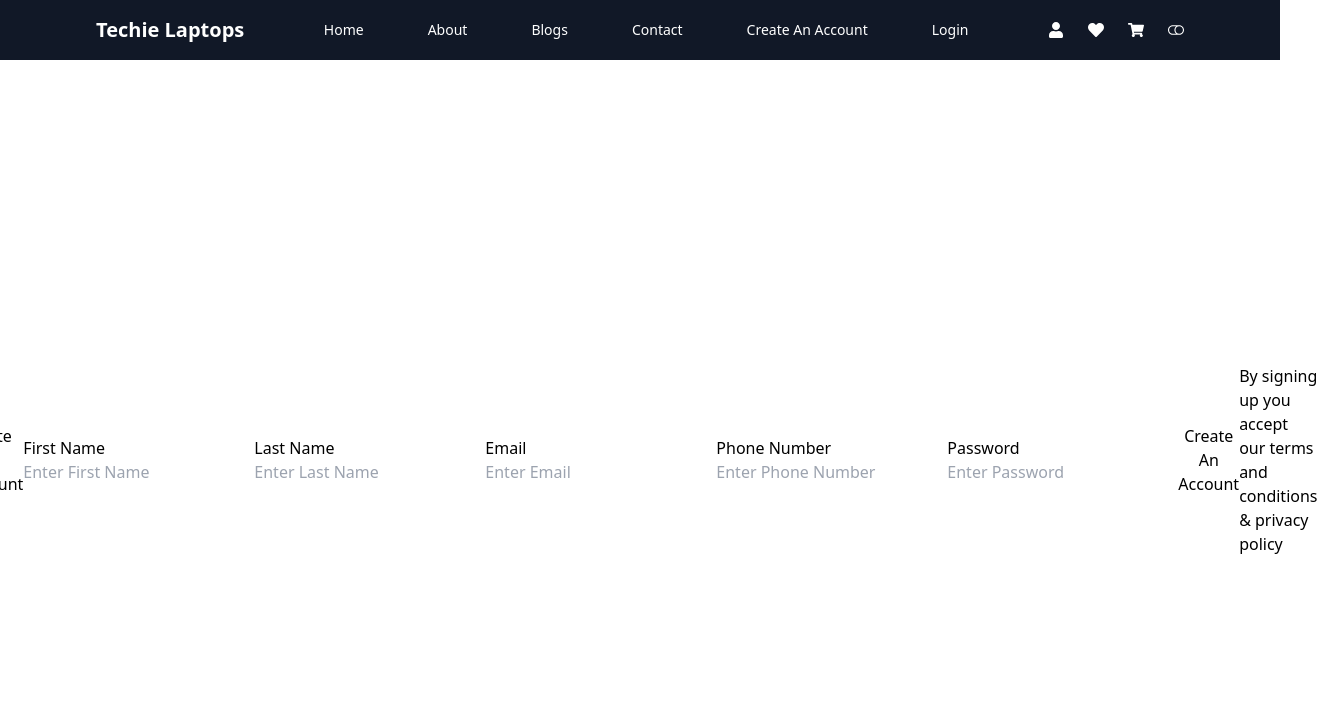
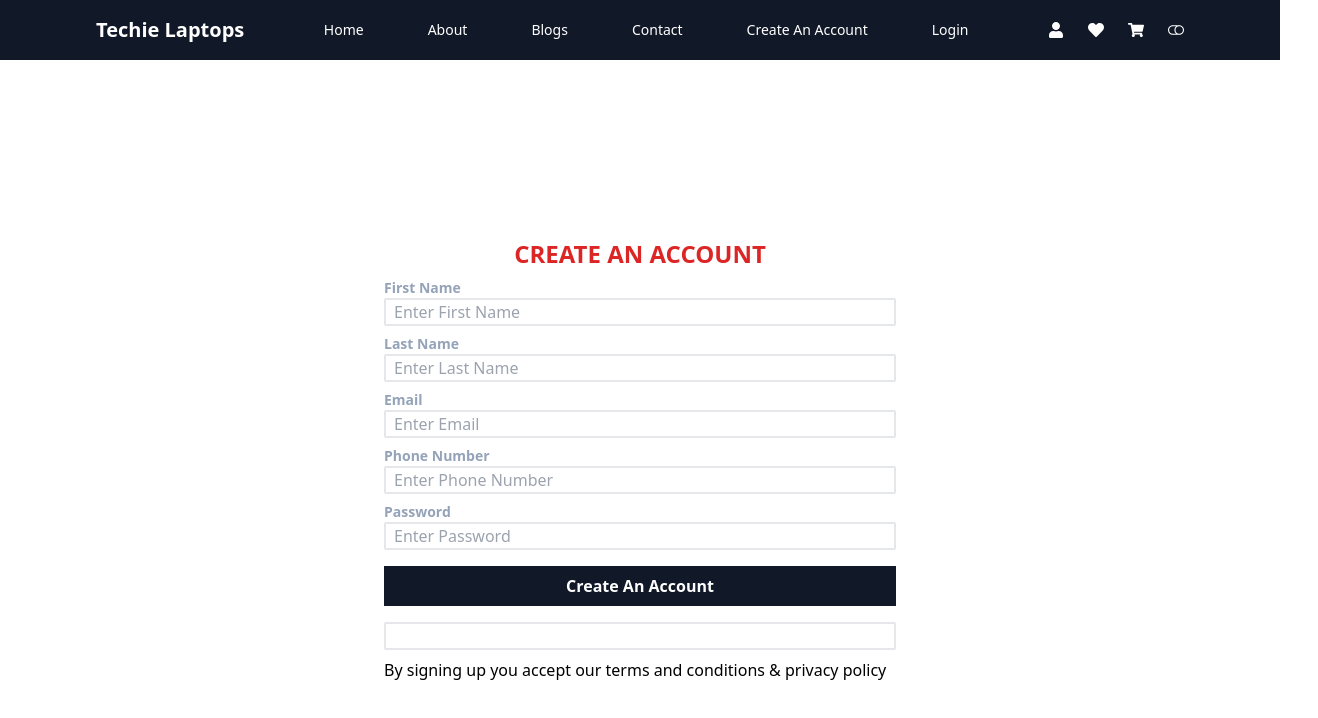
Before and after one commit to Kene10-codes/laptops-showroom, a React (Create React App) app in the folder client/: page /create-account in a window 1280 px wide. Shown: the top 718 px of the page, 1318 px wide, since content can reach past the window. Built offline with nearby package versions, Linux system fonts and the light colour scheme.

Commit message:
Developing the registration UI page and refactored the API call function for a reuse

```diff
--- a/client/package.json
+++ b/client/package.json
@@ -11,6 +11,7 @@
     "react-icons": "^5.2.1",
     "react-router-dom": "^6.23.1",
     "react-scripts": "^5.0.1",
+    "react-spinners": "^0.13.8",
     "web-vitals": "^2.1.4"
   },
   "scripts": {
--- a/client/src/components/button.js
+++ b/client/src/components/button.js
@@ -1,6 +1,6 @@
 export default function ReusableButton({ value, handleSubmit }) {
     return (
-        <div>
+        <div className="text-center bg-gray-900 text-white font-semibold font-md py-2 my-4">
             <button onClick={handleSubmit}>{value}</button>
         </div>
     )
--- a/client/src/components/card.js
+++ b/client/src/components/card.js
@@ -1,9 +1,23 @@
-import React from 'react'
-
-export default function Card() {
+export default function Card({
+    photos,
+    brand,
+    processor,
+    ram,
+    storage,
+    price,
+}) {
+    console.log(photos + '>>>>photos')
     return (
         <div>
-            <div>Card</div>
+            <div>{/* <img src={url} /> */}PHOTO WILL BE HERE</div>
+            <div>
+                <h2>Specifications</h2>
+                <p>Brand: {brand}</p>
+                <p>Processor: {processor}</p>
+                <p>RAM Size: {ram}</p>
+                <p>Storage: {storage}</p>
+                <p>Price: {price}</p>
+            </div>
         </div>
     )
 }
--- a/client/src/components/input.js
+++ b/client/src/components/input.js
@@ -8,9 +8,15 @@ export default function ReusableInput({
     ...otherProps
 }) {
     return (
-        <div>
-            <label htmlFor={otherProps.id}>{label}</label>
+        <div className="flex flex-col my-2">
+            <label
+                htmlFor={otherProps.id}
+                className="text-sm font-bold text-slate-400"
+            >
+                {label}
+            </label>
             <input
+                className="rounded-sm border-2 border-inherit pr-4 pl-2 w-full"
                 type={type}
                 id={otherProps.id}
                 value={value}
--- a/client/src/pages/home.js
+++ b/client/src/pages/home.js
@@ -1,47 +1,56 @@
 import { useContext, useEffect, useState } from 'react'
+import { ClipLoader } from 'react-spinners'
 import Navbar from '../components/navbar'
 import { ThemeContext } from '../context/Theme'
-import { SERVER_BASE_URL } from '../constants/constants'
+import { fetchProducts } from '../services/api'
+import Card from '../components/card'
 
 const Home = () => {
     const [products, setProducts] = useState([])
-    const [success, setSuccess] = useState()
+    const [loading, setLoading] = useState(false)
+    const [success, setSuccess] = useState(false)
     const { theme } = useContext(ThemeContext)
 
+    console.log(products)
+
     useEffect(() => {
-        const getProducts = async () => {
-            try {
-                const requestOptions = {
-                    method: 'GET',
-                    headers: {
-                        Accept: 'application/json',
-                        'Content-Type': 'application/json',
-                    },
-                }
-
-                // POST USER DATA
-                const response = await fetch(
-                    `${SERVER_BASE_URL}/api/product/`,
-                    requestOptions
-                )
-                if (!response) {
-                    throw new Error('Networl issue')
-                }
-                const result = await response.json()
-                setProducts(result.message)
-            } catch (e) {
-                console.log(e)
-            }
-        }
-
-        getProducts()
+        ;(async function () {
+            const result = await fetchProducts('api/product/', 'GET')
+            setProducts(result?.message)
+            setSuccess(true)
+        })()
     }, [])
 
     return (
         <div className={theme ? 'bg-black text-white' : 'bg-transparent'}>
             <Navbar />
             <div className="flex flex-row min-h-screen">
-                <div>Home</div>
+                {(products?.length === 0) & !loading ? (
+                    <div className="flex flex-row min-h-screen justify-center items-center">
+                        <ClipLoader
+                            color="#000000"
+                            loading={!loading}
+                            size={150}
+                            aria-label="Loading Spinner"
+                            data-testid="loader"
+                        />
+                    </div>
+                ) : (
+                    <div className="flex flex-row">
+                        {products?.map((product, index) =>
+                            product?.photos?.map((photo, index) => (
+                                <Card
+                                    photos={[photo]}
+                                    key={product._id}
+                                    brand={product.brand}
+                                    storage={product.storage}
+                                    price={product.price}
+                                    processor={product.processor}
+                                />
+                            ))
+                        )}
+                    </div>
+                )}
             </div>
         </div>
     )
--- a/client/src/pages/register.js
+++ b/client/src/pages/register.js
@@ -1,9 +1,10 @@
 import React, { useContext, useState } from 'react'
 import ReusableInput from '../components/input'
 import ReusableButton from '../components/button'
-import { SERVER_BASE_URL } from '../constants/constants'
 import Navbar from '../components/navbar'
 import { ThemeContext } from '../context/Theme'
+import { registerUser } from '../services/api'
+import { Link } from 'react-router-dom'
 
 const Register = () => {
     const [firstname, setFirstname] = useState('')
@@ -29,40 +30,23 @@ const Register = () => {
     const handleSubmit = async (e) => {
         e.preventDefault()
 
-        try {
-            const requestOptions = {
-                method: 'POST',
-                headers: {
-                    Accept: 'application/json',
-                    'Content-Type': 'application/json',
-                },
-                body: JSON.stringify({
+        await registerUser('POST', 'api/user/register ', {
             firstName: firstname,
             lastName: lastname,
             email: email,
             phoneNumber: phone,
             password: password,
-                }),
-            }
-
-            // POST USER DATA
-            const response = await fetch(
-                `${SERVER_BASE_URL}/api/user/register`,
-                requestOptions
-            )
-            if (!response) throw new Error('Network issue')
-            const result = await response.json()
-            setSuccess(result.message)
-        } catch (e) {
-            console.log(e)
-        }
+        })
     }
 
     return (
         <div className={theme ? 'bg-black' : 'bg-transparent'}>
             <Navbar />
-            <div className="flex flex-row min-h-screen justify-center items-center ">
-                <h2>Create An Account </h2>
+            <div className="flex flex-col min-h-screen justify-center items-center">
+                <div className="w-2/5">
+                    <h2 className="text-2xl text-center text-red-600 uppercase font-bold">
+                        Create An Account{' '}
+                    </h2>
                     <ReusableInput
                         type="text"
                         error={error}
@@ -115,9 +99,23 @@ const Register = () => {
 
                     {success ? <h4>User successfully registerd</h4> : ''}
                     <span>
-                    By signing up you accept our terms and conditions & privacy
-                    policy
+                        <ReusableInput
+                            type="checked"
+                            value={password}
+                            handleChange={handleChange}
+                            error={
+                                error
+                                    ? 'Click on Accept Terms And Condition'
+                                    : ''
+                            }
+                            required
+                        />{' '}
+                        By signing up you accept our{' '}
+                        <Link to="terms-condition">
+                            terms and conditions & privacy policy
+                        </Link>
                     </span>
+                </div>
             </div>
         </div>
     )
--- /dev/null
+++ b/client/src/pages/termsCondition.js
@@ -0,0 +1,11 @@
+import React from 'react'
+
+const Blog = () => {
+    return (
+        <div>
+            <h2>Terms And condition</h2>
+        </div>
+    )
+}
+
+export default Blog
--- /dev/null
+++ b/client/src/services/api.js
@@ -0,0 +1,52 @@
+import { SERVER_BASE_URL } from '../constants/constants'
+
+export const fetchProducts = async (url, methodType) => {
+    try {
+        const requestOptions = {
+            method: methodType,
+            headers: {
+                Accept: 'application/json',
+                'Content-Type': 'application/json',
+            },
+        }
+
+        // POST USER DATA
+        const response = await fetch(
+            `${SERVER_BASE_URL}/${url}`,
+            requestOptions
+        )
+        if (!response) {
+            throw new Error('Network issue')
+        }
+        const result = await response.json()
+        return result
+    } catch (e) {
+        console.log(e)
+    }
+}
+
+export const registerUser = async (url, methodType, body) => {
+    try {
+        const requestOptions = {
+            method: methodType,
+            headers: {
+                Accept: 'application/json',
+                'Content-Type': 'application/json',
+            },
+            body: JSON.stringify(body),
+        }
+
+        // POST USER DATA
+        const response = await fetch(
+            `${SERVER_BASE_URL}/${url}`,
+            requestOptions
+        )
+        if (!response) {
+            throw new Error('Network issue')
+        }
+        const result = await response.json()
+        return result
+    } catch (e) {
+        console.log(e)
+    }
+}
```
Also changed, not shown: 1 other file (tests, documents, lock files or other folders). Lines whose indentation alone changed are shown as unchanged.
